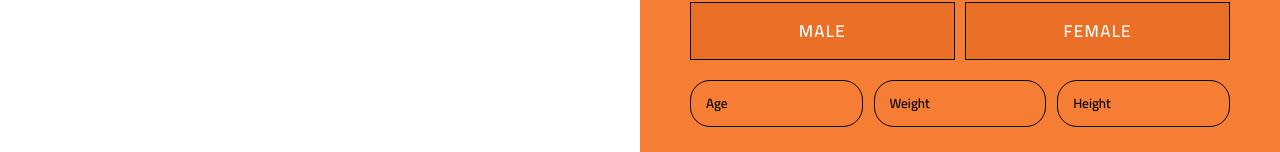
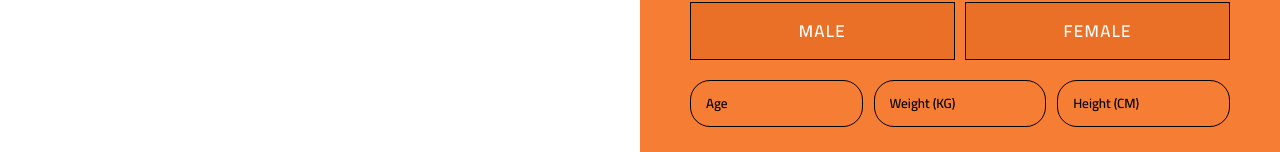
Before and after one commit to Omar-Hosny1/calories-app, a React (Create React App) app: page / in a window 1280 px wide. Shown: the part 130-282 px from the top of the page. Built offline with nearby package versions, Linux system fonts and the light colour scheme.

Commit message:
Some Bugs Fixed

```diff
--- a/src/components/UserData/UserDataForm/UserDataForm.css
+++ b/src/components/UserData/UserDataForm/UserDataForm.css
@@ -96,6 +96,7 @@
   border: 0;
   text-transform: uppercase;
   color: #1a1a1a;
+  cursor: pointer;
 }
 .calc-btns button:nth-child(2) {
   font-weight: 700;
@@ -103,6 +104,7 @@
   background-color: black;
   color: white;
   padding: 0 5px;
+  cursor: pointer;
 }
 
 .active-circle,
--- a/src/components/UserData/UserDataForm/UserDataForm.js
+++ b/src/components/UserData/UserDataForm/UserDataForm.js
@@ -116,14 +116,14 @@ function UserDataForm(props) {
             }}
           />
           <input
-            placeholder="Weight"
+            placeholder="Weight (KG)"
             value={userData.weight}
             onChange={(e) => {
               dispachFn({ id: "WEIGHT", weight: e.target.value });
             }}
           />
           <input
-            placeholder="Height"
+            placeholder="Height (CM)"
             value={userData.height}
             onChange={(e) => {
               dispachFn({ id: "HEIGHT", height: e.target.value });
```
